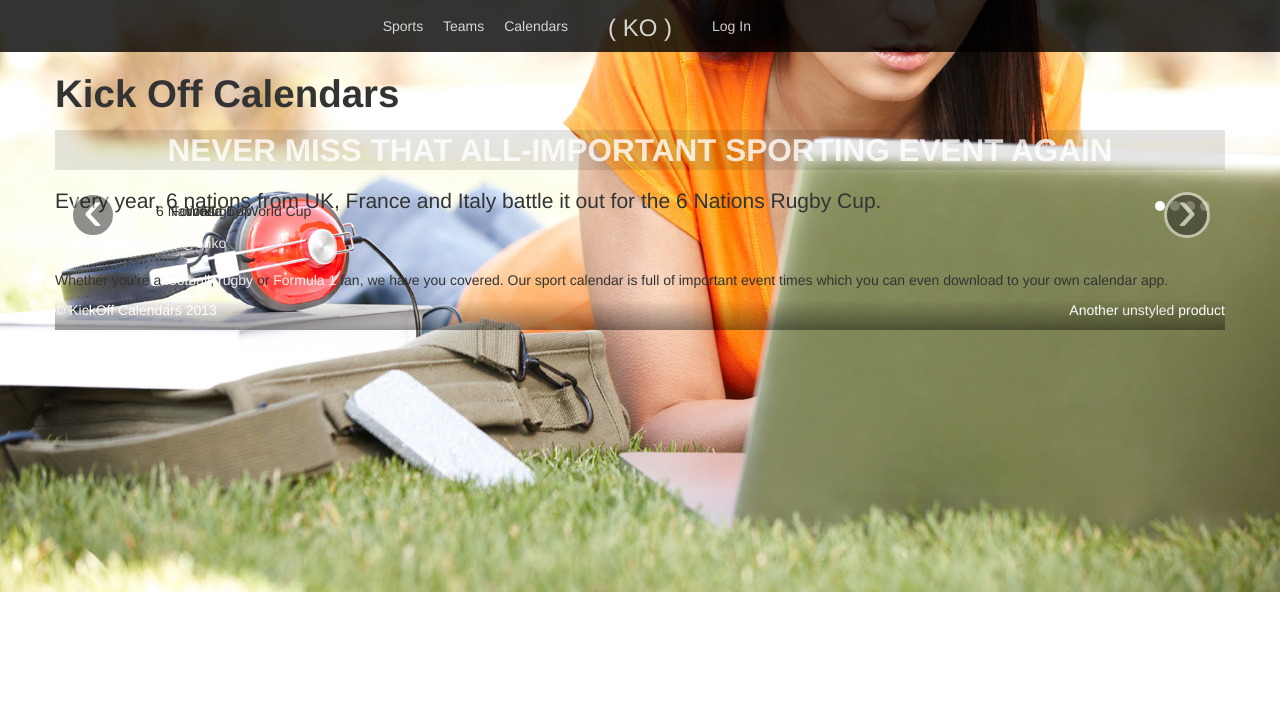
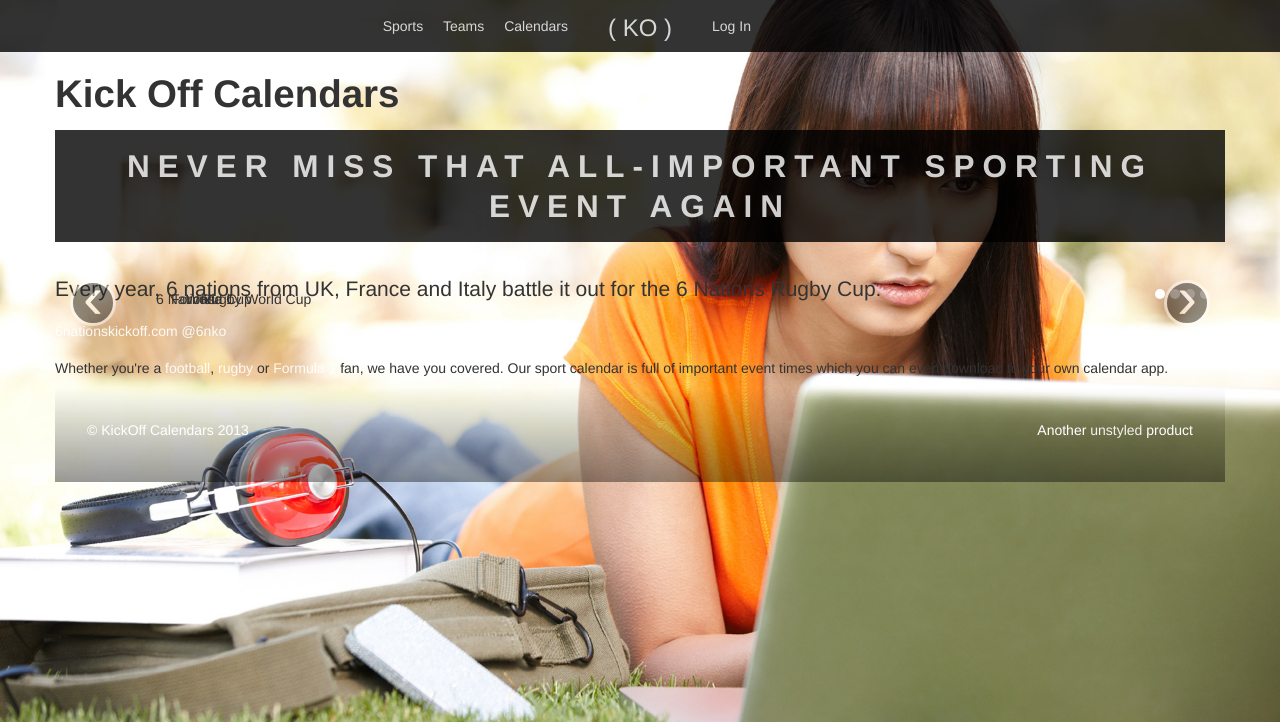
Before and after one commit to si/kickoff, a CakePHP app: the page made by app/View/Pages/home.ctp in a window 1280 px wide. Shown: the top 722 px of the page. Run offline with PHP 8.4 and a stand-in for CakePHP, Linux system fonts and the light colour scheme; the template is opened without the code that fills it, so the values that code supplies are empty; some libraries are stand-ins or nearby versions; some web fonts are replaced.

Commit message:
Starker headings, fixed BG and footer spacing

```diff
--- a/app/webroot/css/kickoff.app.css
+++ b/app/webroot/css/kickoff.app.css
@@ -3,6 +3,7 @@ footer {
   background: -webkit-linear-gradient(rgba(0, 0, 0, 0) 0%, rgba(0, 0, 0, 0.4) 100%);
   color: #FFF;
   overflow: hidden;
+  padding: 2rem;
 }
 
 /* line 1, ../sass/_base/_forms.scss */
@@ -49,7 +50,7 @@ h2, form, input {
 
 /* line 2, ../sass/_base/_layout.scss */
 body {
-  background: url(/img/photos/girl-on-mac-in-park.jpg) no-repeat 50% 50%;
+  background: fixed url(/img/photos/girl-on-mac-in-park.jpg) no-repeat 50% 50%;
   background-size: cover;
   padding: 4rem 0 0;
 }
@@ -170,9 +171,11 @@ body, h1, h2, h3 {
 
 /* line 5, ../sass/_base/_typography.scss */
 h2 {
-  background: rgba(0, 0, 0, 0.1);
+  background: rgba(0, 0, 0, 0.8);
   color: rgba(255, 255, 255, 0.8);
-  margin: 1rem auto;
+  letter-spacing: 0.5rem;
+  margin: 1rem auto 2rem;
+  padding: 1rem;
   text-transform: uppercase;
 }
 
@@ -538,3 +541,10 @@ h2 {
   height: 2rem;
   padding: 0.5rem;
 }
+
+/* line 6, ../sass/_components/_users.scss */
+.social, .email {
+  display: inline-block;
+  vertical-align: top;
+  width: 49%;
+}
--- a/app/webroot/sass/_base/_footer.scss
+++ b/app/webroot/sass/_base/_footer.scss
@@ -2,4 +2,5 @@ footer {
   background: -webkit-linear-gradient(rgba(0,0,0,0) 0%, rgba(0,0,0,0.4) 100%);
   color: #FFF;
   overflow: hidden;
+  padding: 2rem;
 }
--- a/app/webroot/sass/_base/_layout.scss
+++ b/app/webroot/sass/_base/_layout.scss
@@ -1,6 +1,6 @@
 
 body {
-  background: url(/img/photos/girl-on-mac-in-park.jpg) no-repeat 50% 50%;
+  background: fixed url(/img/photos/girl-on-mac-in-park.jpg) no-repeat 50% 50%;
   background-size: cover;
   padding: 4rem 0 0;
 }
--- a/app/webroot/sass/_base/_typography.scss
+++ b/app/webroot/sass/_base/_typography.scss
@@ -3,8 +3,10 @@ body, h1, h2, h3 {
 }
 
 h2 {
-  background: rgba(#000,0.1);
+  background: rgba(#000,0.8);
   color: rgba(#FFF,0.8);
-  margin: 1rem auto;
+  letter-spacing: 0.5rem;
+  margin: 1rem auto 2rem;
+  padding: 1rem;
   text-transform: uppercase;
 }
```
